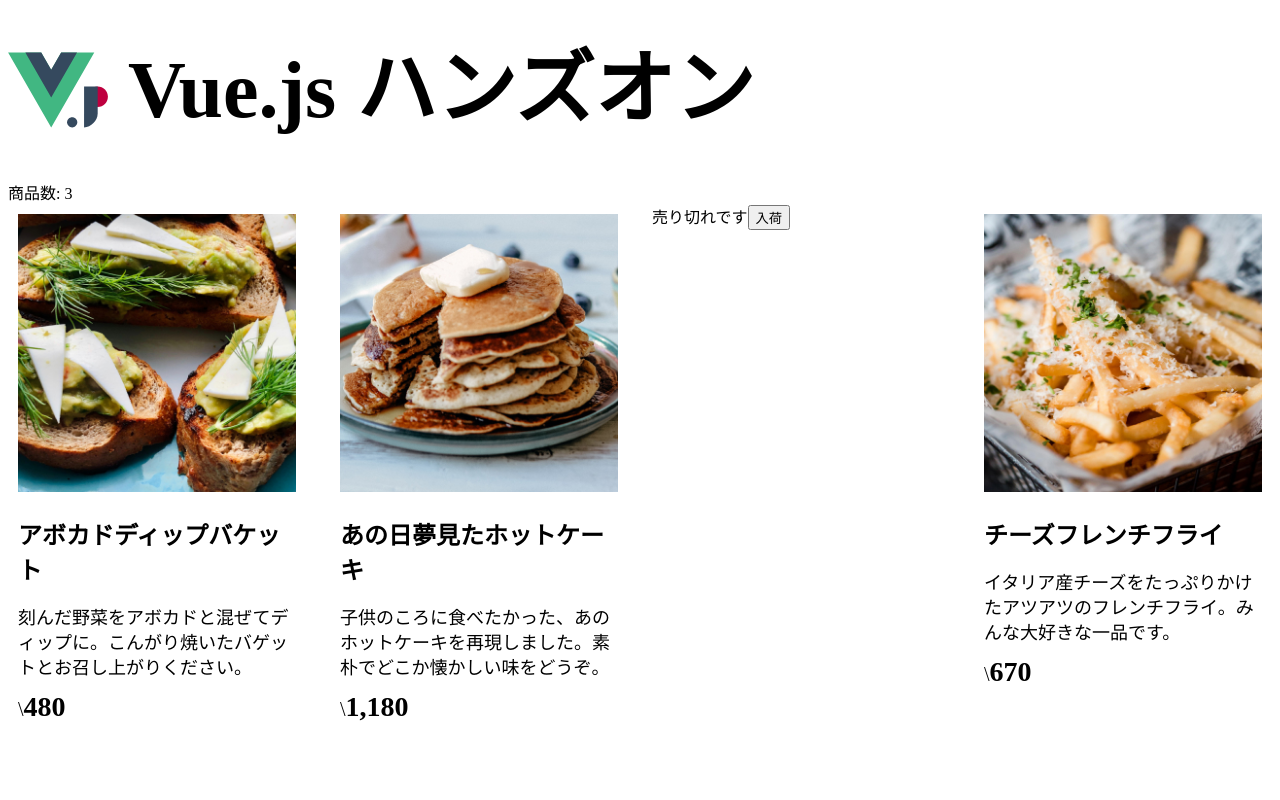
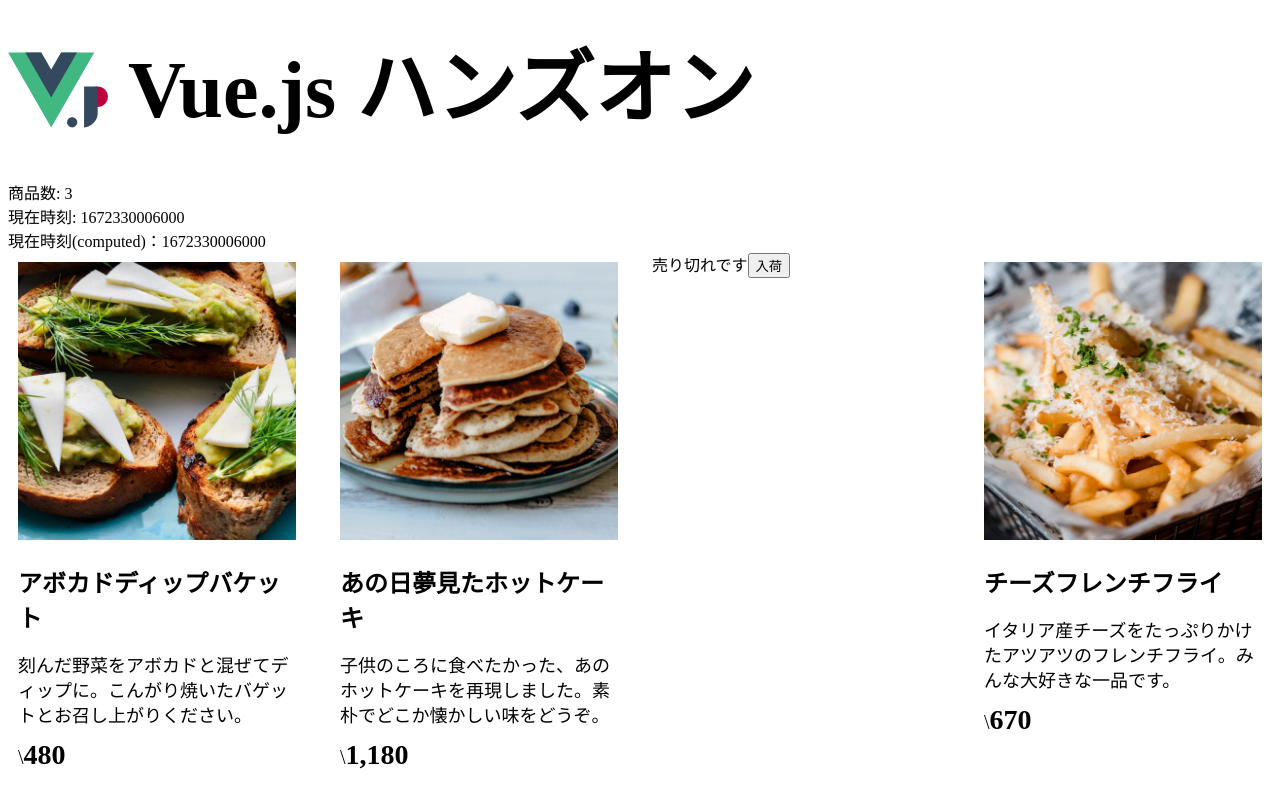
Before and after one commit to KaT0819/vue3-lab, a Vue app: page / in a window 1280 px wide. Built offline with nearby package versions, Linux system fonts and the light colour scheme.

Commit message:
関数と算出プロパティの違い

```diff
--- a/src/App.vue
+++ b/src/App.vue
@@ -38,6 +38,9 @@
 const stockQuantityComputed = computed(() => {
   return items.value.filter((item) => item.soldOut === false).length;
 });
+const getDateComputed = computed(function () {
+  return Date.now();
+});
 
 /**
  * 価格を3桁ごとのカンマ付きで返す
@@ -61,6 +64,13 @@
 function stockItem(item) {
   item.soldOut = false;
 }
+
+/**
+ * 現在時刻を返す
+ */
+function getDate() {
+  return Date.now();
+}
 </script>
 
 <template>
@@ -69,6 +79,8 @@
     <h1>Vue.js ハンズオン</h1>
   </header>
   <div>商品数: {{ stockQuantityComputed }}</div>
+  <div>現在時刻: {{ getDate() }}</div>
+  <div>現在時刻(computed)：{{ getDateComputed }}</div>
   <main class="main">
     <template v-for="item in items" :key="item.id">
       <div v-if="!item.soldOut" class="item">
```
